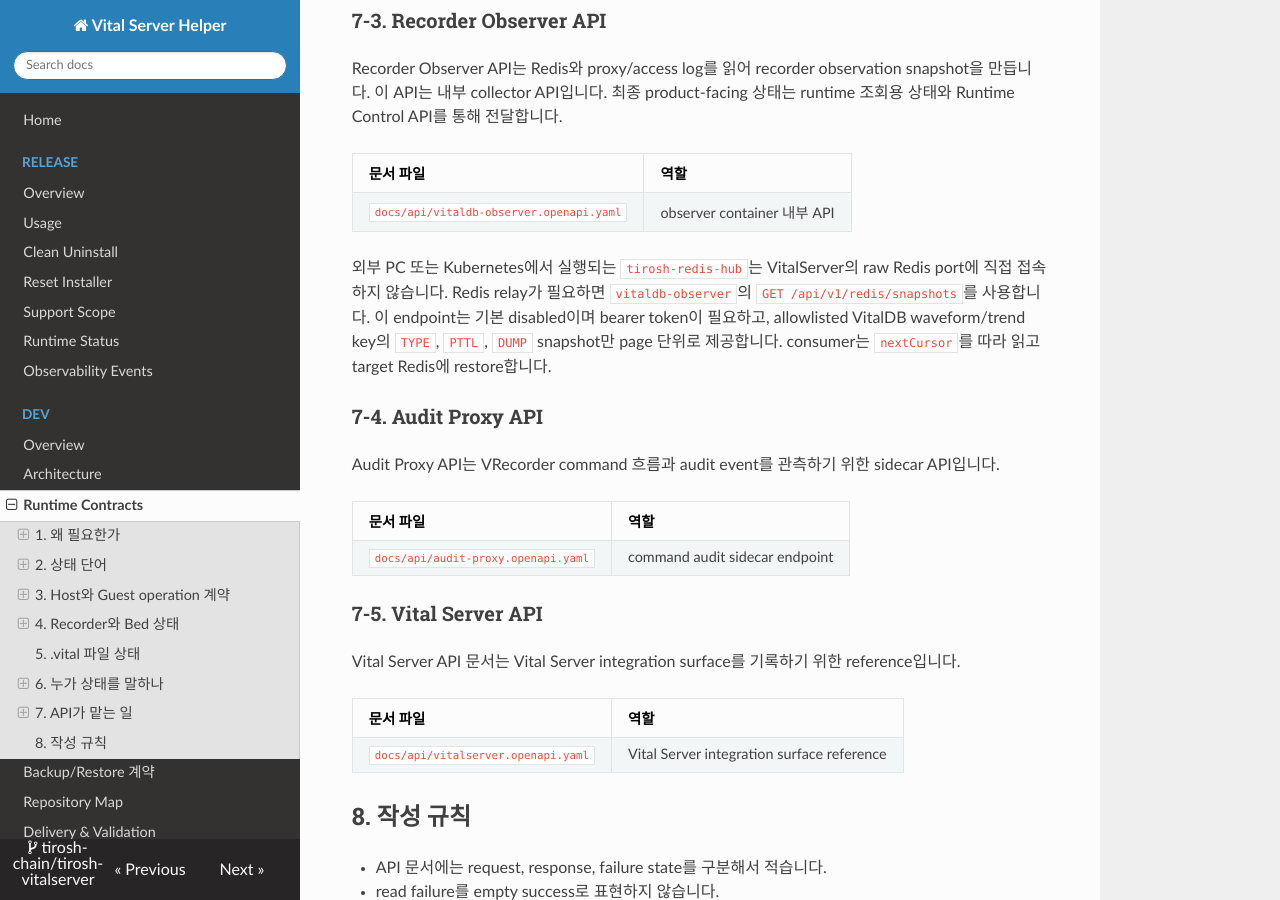
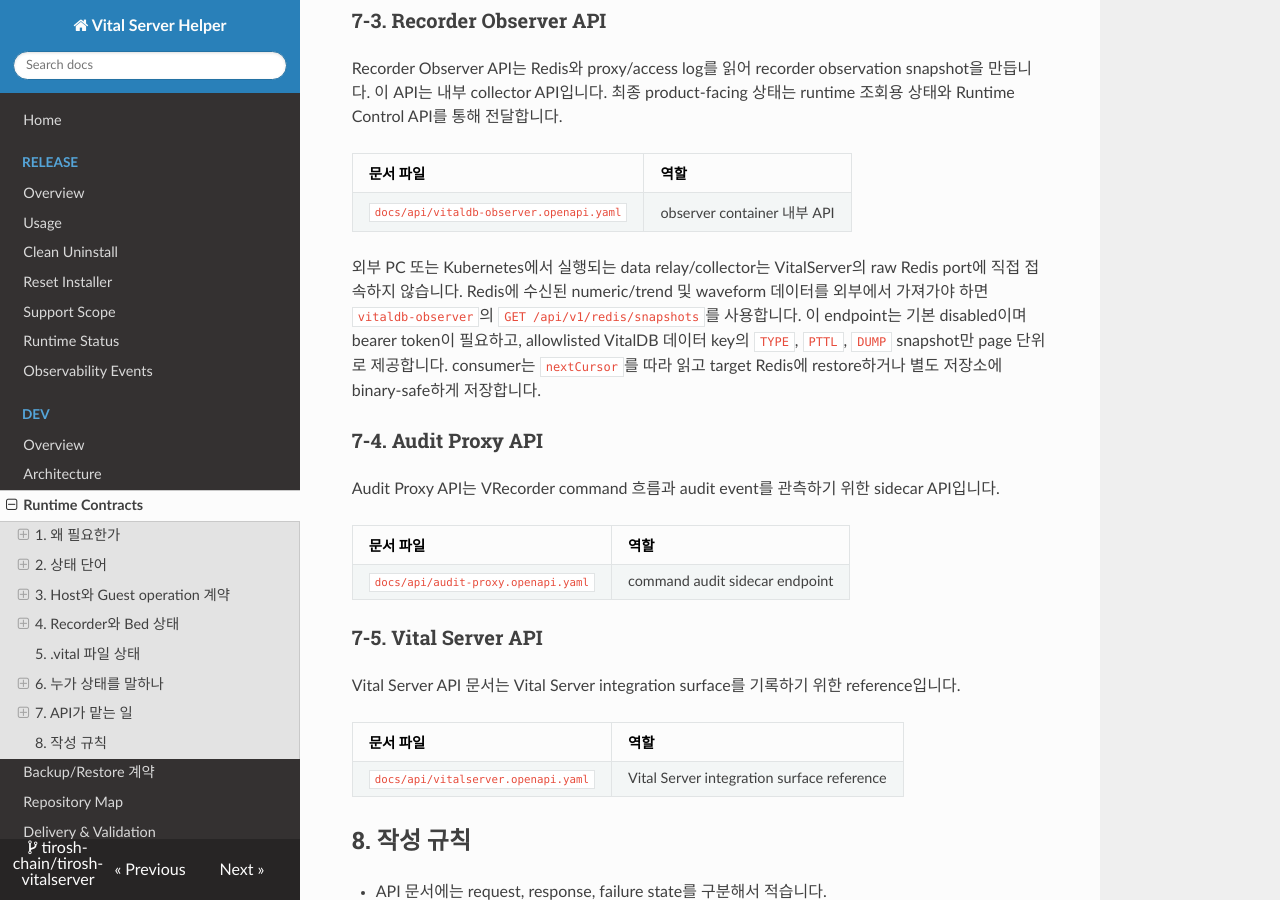
Before and after one commit to tirosh-chain/tirosh-vitalserver, an MkDocs documentation site: the page built from site-docs/dev/runtime-contracts.md, in a window 1280 px wide and 900 px high, scrolled down 5995 px. Built offline with MkDocs 1.6.1, drawn with Linux system fonts in a browser that asks for light colours; nearby versions of some CDN libraries.

Commit message:
Clarify external redis data export docs

```diff
--- a/site-docs/dev/runtime-contracts.md
+++ b/site-docs/dev/runtime-contracts.md
@@ -218,11 +218,12 @@
 |---|---|
 | `docs/api/vitaldb-observer.openapi.yaml` | observer container 내부 API |
 
-외부 PC 또는 Kubernetes에서 실행되는 `tirosh-redis-hub`는 VitalServer의 raw Redis port에 직접
-접속하지 않습니다. Redis relay가 필요하면 `vitaldb-observer`의
-`GET /api/v1/redis/snapshots`를 사용합니다. 이 endpoint는 기본 disabled이며 bearer token이 필요하고,
-allowlisted VitalDB waveform/trend key의 `TYPE`, `PTTL`, `DUMP` snapshot만 page 단위로 제공합니다.
-consumer는 `nextCursor`를 따라 읽고 target Redis에 restore합니다.
+외부 PC 또는 Kubernetes에서 실행되는 data relay/collector는 VitalServer의 raw Redis port에 직접
+접속하지 않습니다. Redis에 수신된 numeric/trend 및 waveform 데이터를 외부에서 가져가야 하면
+`vitaldb-observer`의 `GET /api/v1/redis/snapshots`를 사용합니다. 이 endpoint는 기본 disabled이며
+bearer token이 필요하고, allowlisted VitalDB 데이터 key의 `TYPE`, `PTTL`, `DUMP` snapshot만 page 단위로
+제공합니다. consumer는 `nextCursor`를 따라 읽고 target Redis에 restore하거나 별도 저장소에
+binary-safe하게 저장합니다.
 
 ### 7-4. Audit Proxy API
 
```
Also changed, not shown: apps/vitaldb-observer/README.md (+3 -3 lines), docs/recorder/redis-data-model.md (+10 -9 lines), docs/runtime/macos/observability.md (+12 -10 lines).
